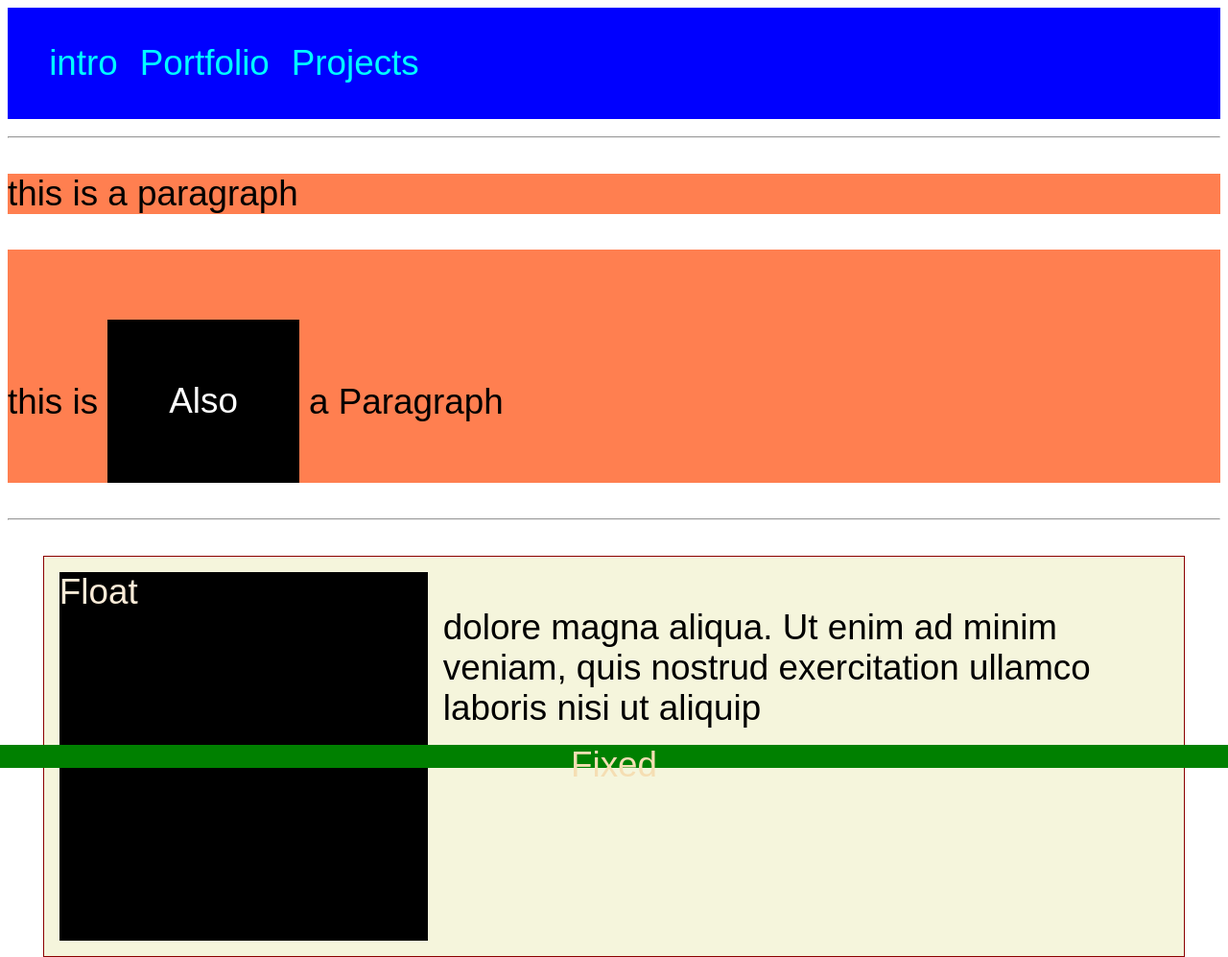
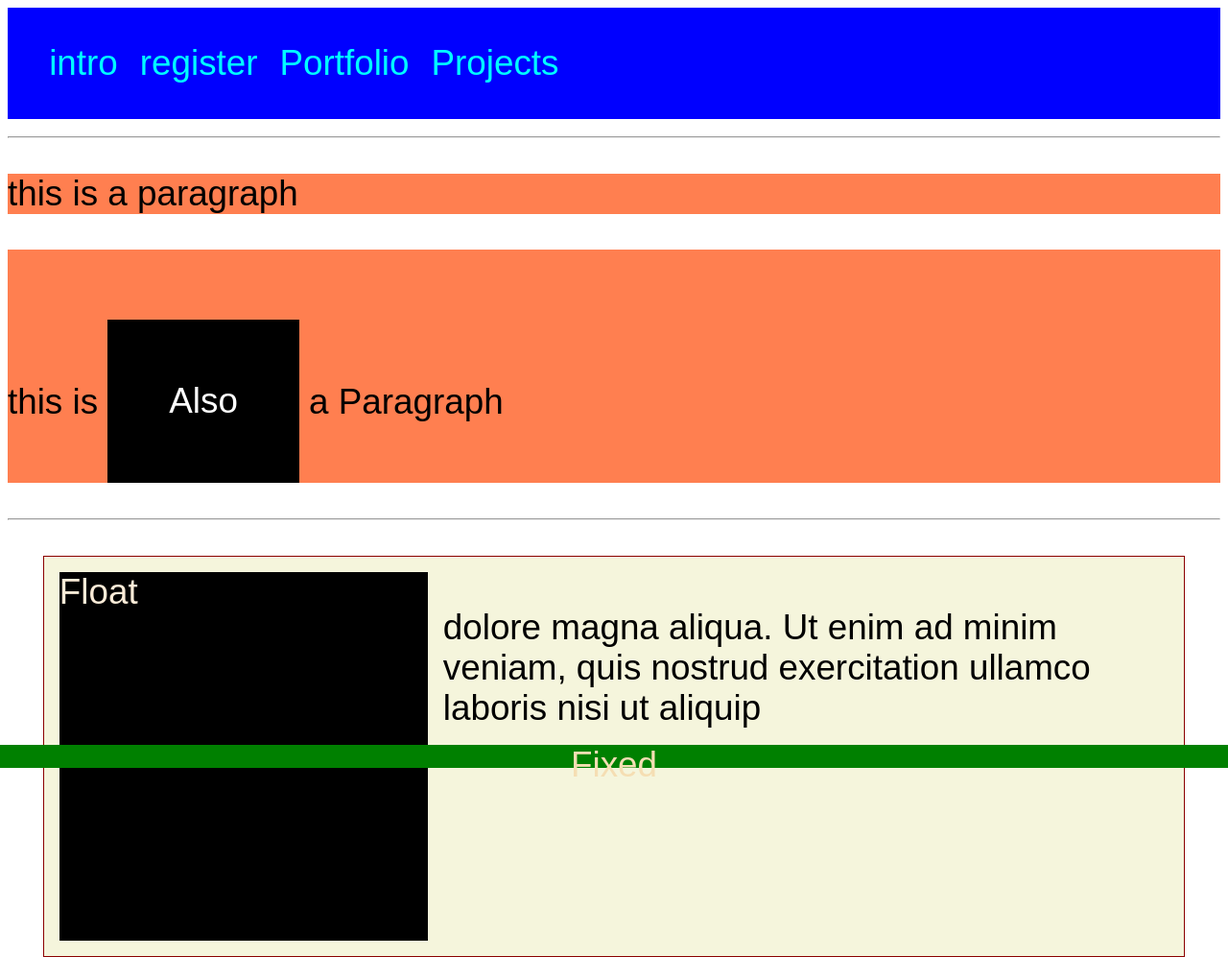
Before and after one commit to OthmanAbdallah/test-1, a plain HTML site: page cssExample.html in a window 1280 px wide. Shown: the top 997 px of the page at 96% size. Drawn offline with Linux system fonts and the light colour scheme; a web font is replaced by a local one.

Commit message:
add new nav register link

```diff
--- a/cssExample.html
+++ b/cssExample.html
@@ -14,6 +14,7 @@
       <nav>
         <ul>
           <li><a>intro</a></li>
+          <li><a>register</a></li>
           <li><a>Portfolio</a></li>
           <li><a>Projects</a></li>
         </ul>
```
